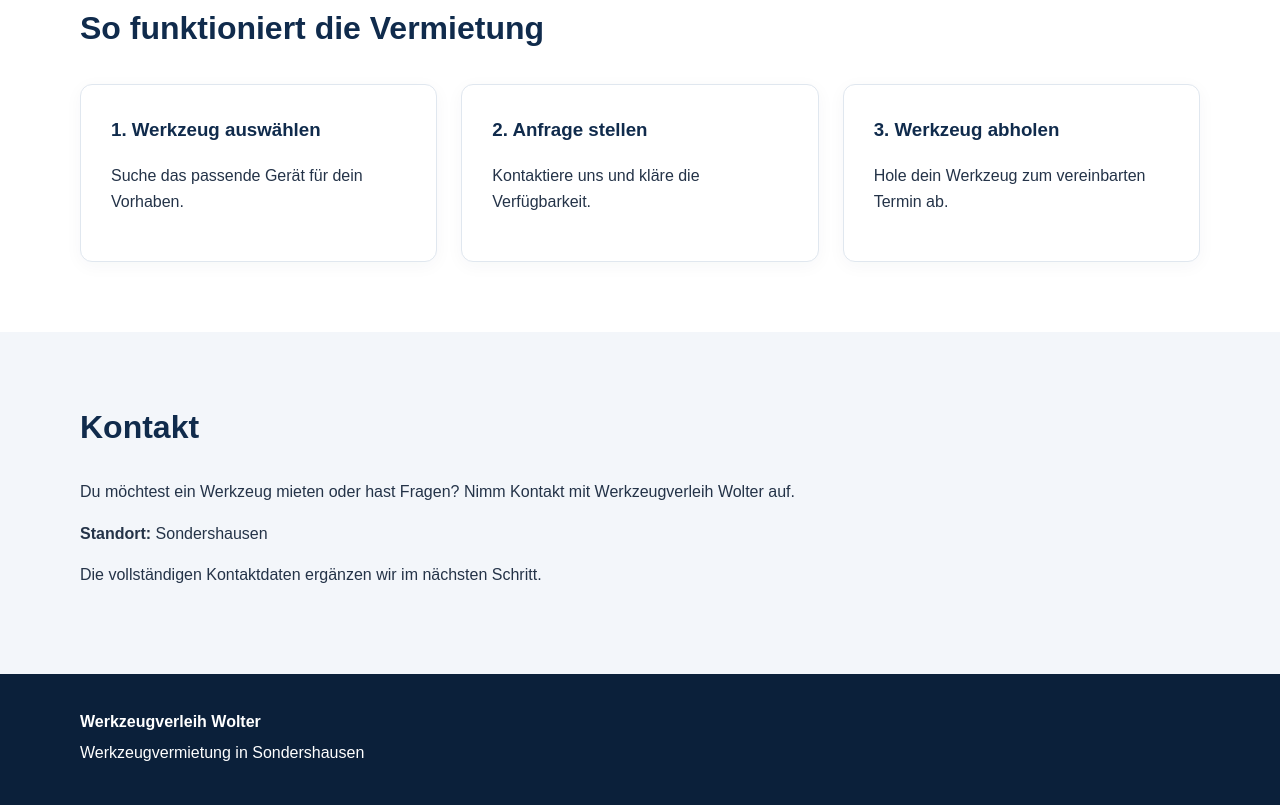
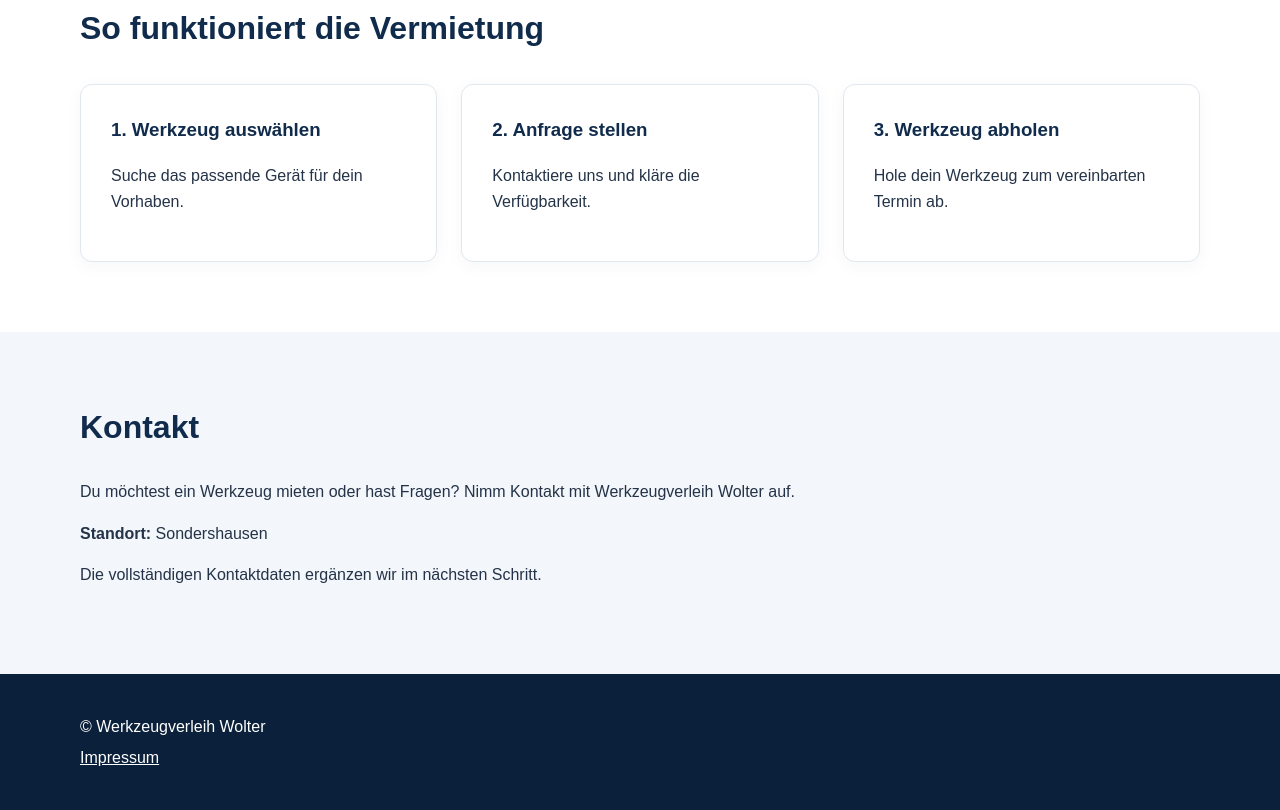
Before and after one commit to werkzeugverleihwolter/werkzeugverleih-wolter, a plain HTML site: page index.html in a window 1280 px wide. Shown: the part 5082-5892 px from the top of the page. Drawn offline with Linux system fonts and the light colour scheme.

Commit message:
index.html

```diff
--- a/index.html
+++ b/index.html
@@ -257,12 +257,20 @@
     </section>
   </main>
 
-  <footer>
-    <div class="container">
-      <strong>Werkzeugverleih Wolter</strong>
-      <p>Werkzeugvermietung in Sondershausen</p>
-    </div>
-  </footer>
+
+<footer>
+  <div class="container">
+    <p>&copy; Werkzeugverleih Wolter</p>
+
+    <p>
+      <a href="impressum.html"
+         style="color: white; text-decoration: underline;">
+        Impressum
+      </a>
+    </p>
+  </div>
+</footer>
+
 
 <script src="script.js"></script>
 </body>
```
